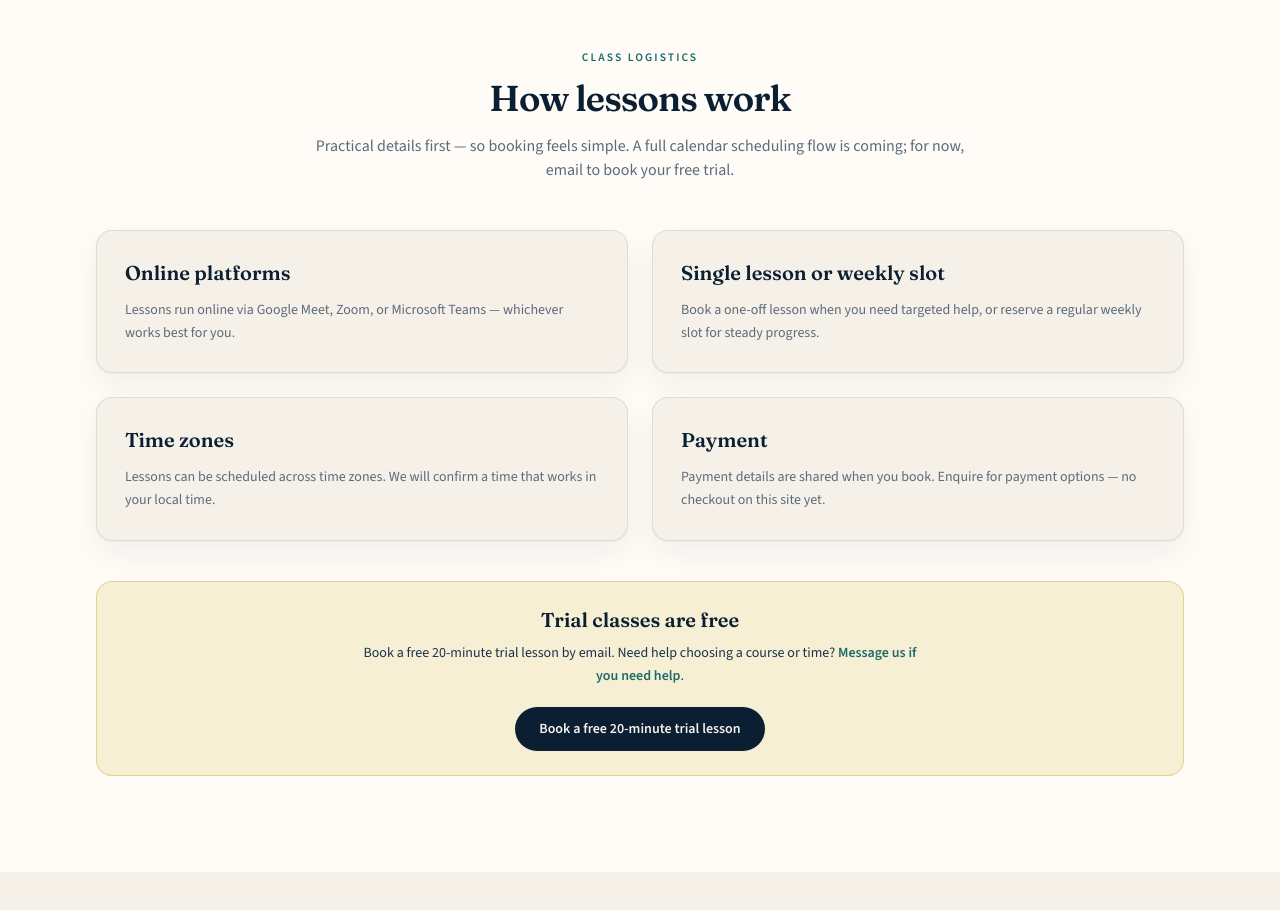
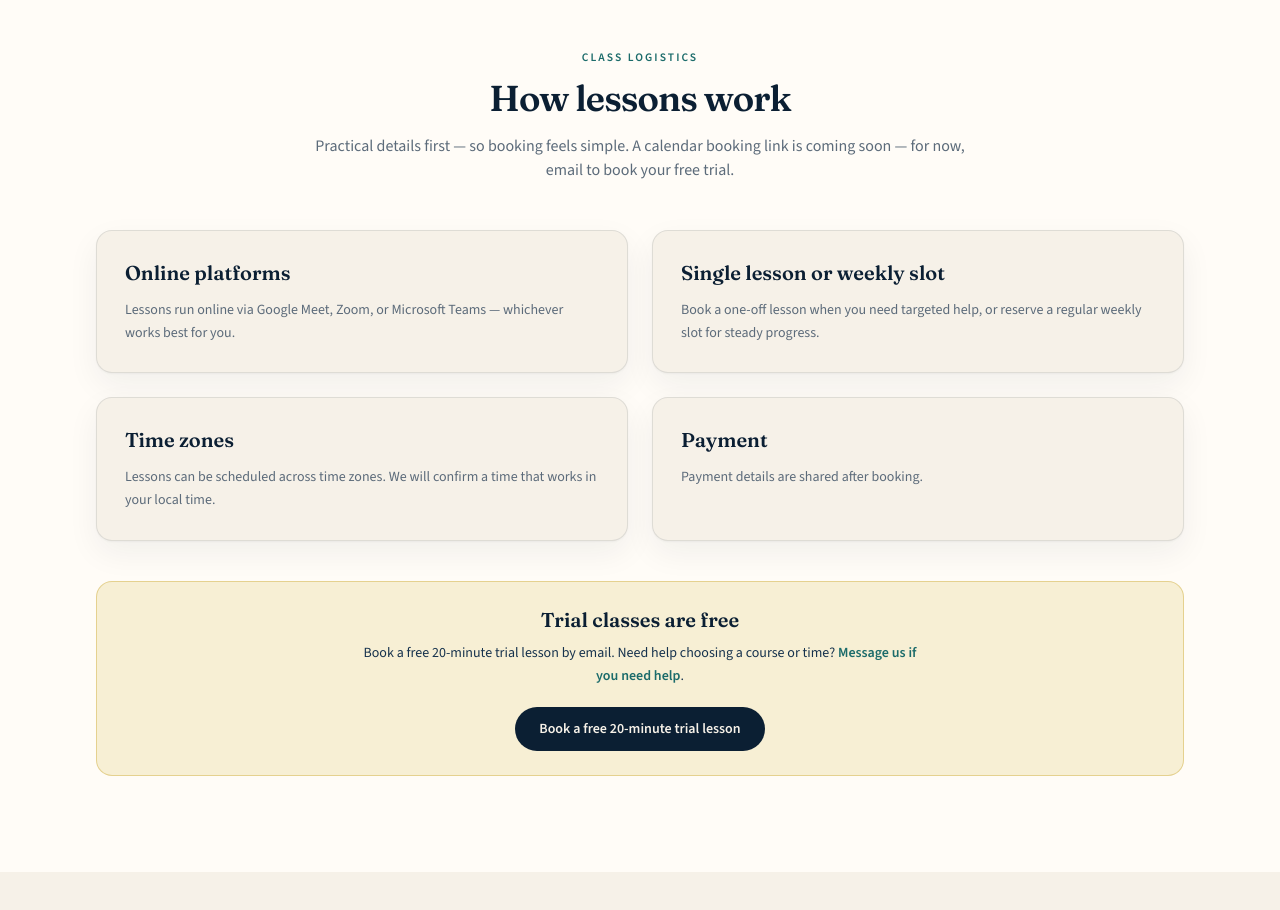
Before and after one commit to kavkool/prabha-psychology-academy, a Next.js app: page / in a window 1280 px wide. Shown: the part 3200-4110 px from the top of the page. Built offline with nearby package versions, Linux system fonts and the light colour scheme; no server answers.

Commit message:
Soften lesson logistics copy: payment after booking, calendar link soon.

```diff
--- a/src/components/LessonLogistics.tsx
+++ b/src/components/LessonLogistics.tsx
@@ -15,7 +15,7 @@ const LOGISTICS = [
   },
   {
     title: "Payment",
-    body: "Payment details are shared when you book. Enquire for payment options — no checkout on this site yet.",
+    body: "Payment details are shared after booking.",
   },
 ];
 
@@ -38,8 +38,7 @@ export function LessonLogistics() {
             How lessons work
           </h2>
           <p className="mt-4 text-ink-muted">
-            Practical details first — so booking feels simple. A full calendar
-            scheduling flow is coming; for now, email to book your free trial.
+            Practical details first — so booking feels simple. A calendar booking link is coming soon — for now, email to book your free trial.
           </p>
         </div>
 
```
